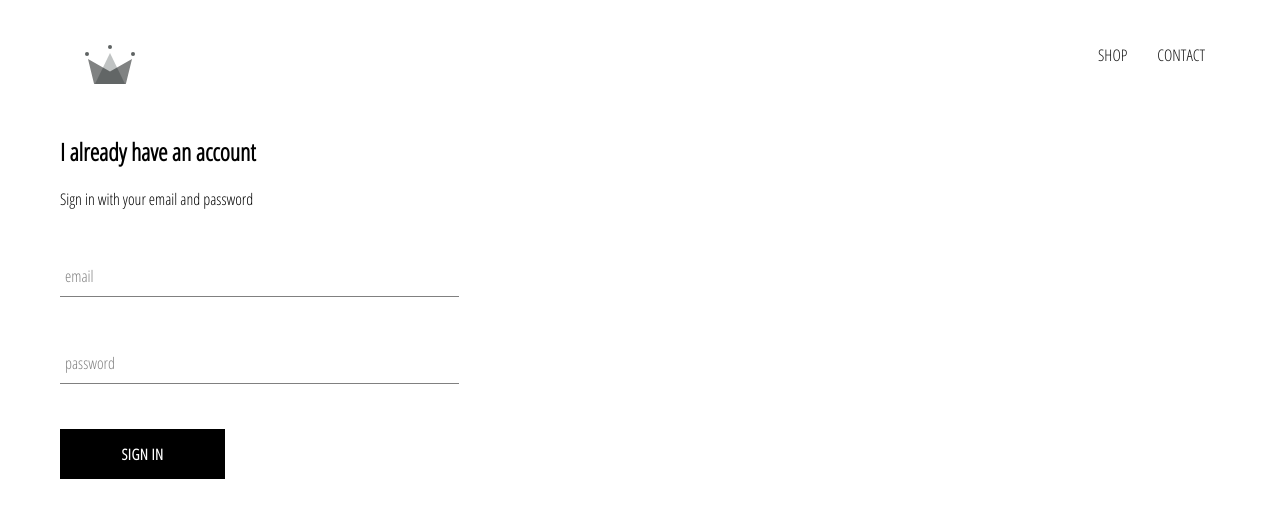
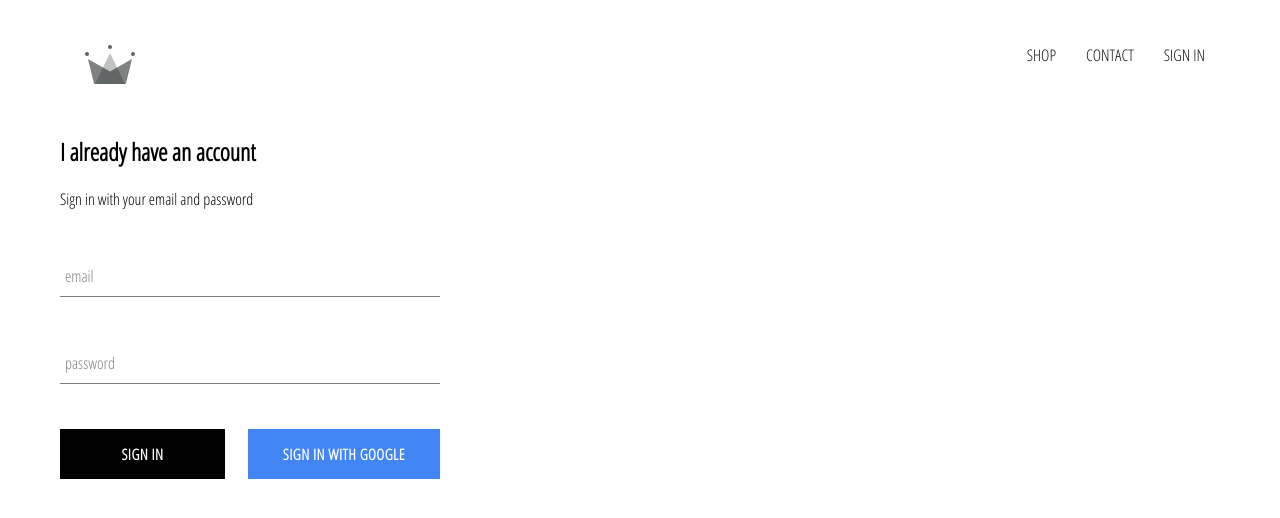
Before and after one commit to sahilbarvaliya/crwn-clothing, a React (Create React App) app: page /signin in a window 1280 px wide. Shown: the top 518 px of the page. Built offline with nearby package versions, Linux system fonts and the light colour scheme; no server answers.

Commit message:
add signin and signout using firebase

```diff
--- a/src/App.css
+++ b/src/App.css
@@ -12,3 +12,7 @@
 	text-decoration: none;
 	color: #111;
 }
+
+* {
+	box-sizing: border-box;
+}
--- a/src/App.js
+++ b/src/App.js
@@ -1,14 +1,40 @@
+import React from "react";
 import "./App.css";
 import HomePage from "./pages/homepage/homepage.component";
 import ShopPage from "./pages/shop/shop.component";
 import Header from "./components/header/header.component";
 import SingInAndSignUpPage from "./pages/sign-in-and-sign-up/sign-in-and-sign-up.component";
 import { BrowserRouter as Router, Routes, Route } from "react-router-dom";
-function App() {
+import { auth } from "./components/firebase/firebase.utils";
+
+class App extends React.Component {
+	constructor() {
+		super();
+
+		this.state = {
+			currentUser: null,
+		};
+	}
+
+	unsubscribeFromAuth = null;
+
+	componentDidMount() {
+		this.unsubscribeFromAuth = auth.onAuthStateChanged((user) => {
+			this.setState({ currentUser: user });
+
+			console.log(user);
+		});
+	}
+
+	componentWillUnmount() {
+		this.unsubscribeFromAuth();
+	}
+
+	render() {
 		return (
 			<div>
 				<Router>
-				<Header />
+					<Header currentUser={this.state.currentUser} />
 					<Routes>
 						<Route exact path="/" element={<HomePage />} />
 						<Route exact path="/shop" element={<ShopPage />} />
@@ -18,5 +44,6 @@
 			</div>
 		);
 	}
+}
 
 export default App;
--- a/src/components/custom-button/custom-button.component.jsx
+++ b/src/components/custom-button/custom-button.component.jsx
@@ -1,9 +1,12 @@
 import React from "react";
 import "./custom-button.style.scss";
 
-const CustomButton = ({ children, ...otherProps }) => {
+const CustomButton = ({ children, isGoogleSignIn, ...otherProps }) => {
 	return (
-		<button className="custom-button" {...otherProps}>
+		<button
+			className={`${isGoogleSignIn ? "google-sign-in" : ""} custom-button`}
+			{...otherProps}
+		>
 			{children}
 		</button>
 	);
--- a/src/components/custom-button/custom-button.style.scss
+++ b/src/components/custom-button/custom-button.style.scss
@@ -19,4 +19,13 @@
 		color: black;
 		border: 1px solid black;
 	}
+
+	&.google-sign-in {
+		background-color: #4285f4;
+		color: white;
+
+		&:hover {
+			background-color: #357ae8;
+		}
+	}
 }
--- /dev/null
+++ b/src/components/firebase/firebase.utils.js
@@ -0,0 +1,28 @@
+import firebase from "firebase/app";
+import "firebase/firestore";
+import "firebase/auth";
+
+const config = {
+	apiKey: "AIzaSyAtg55MaAVaQWcyDgoHt5LQi3W60DDfN3s",
+	authDomain: "crwn-clothings-db-76c03.firebaseapp.com",
+	projectId: "crwn-clothings-db-76c03",
+	storageBucket: "crwn-clothings-db-76c03.appspot.com",
+	messagingSenderId: "972214071101",
+	appId: "1:972214071101:web:382152bd3230eefceedf54",
+	measurementId: "G-1Z1793N7WZ",
+};
+
+// Initialize Firebase
+firebase.initializeApp(config);
+
+export const auth = firebase.auth();
+export const firestore = firebase.firestore();
+
+const provider = new firebase.auth.GoogleAuthProvider();
+
+provider.setCustomParameters({ prompt: "select_account" });
+export const signInWithGoogle = () => {
+	auth.signInWithPopup(provider);
+};
+
+export default firebase;
--- a/src/components/header/header.component.jsx
+++ b/src/components/header/header.component.jsx
@@ -2,8 +2,9 @@
 import { Link } from "react-router-dom";
 import "./header.style.scss";
 import { ReactComponent as Logo } from "../../assets/crown.svg";
+import { auth } from "../firebase/firebase.utils";
 
-const Header = () => {
+const Header = ({ currentUser }) => {
 	return (
 		<div className="header">
 			<Link to="/" className="logo-container">
@@ -16,6 +17,15 @@
 				<Link to="/contact" className="option">
 					CONTACT
 				</Link>
+				{currentUser ? (
+					<div className="option" onClick={() => auth.signOut()}>
+						SIGN OUT
+					</div>
+				) : (
+					<Link className="option" to="/signin">
+						SIGN IN
+					</Link>
+				)}
 			</div>
 		</div>
 	);
--- a/src/components/header/header.style.scss
+++ b/src/components/header/header.style.scss
@@ -20,6 +20,7 @@
 
 		.option {
 			padding: 10px 15px;
+			cursor: pointer;
 		}
 	}
 }
--- a/src/components/sign-in/sign-in.component.jsx
+++ b/src/components/sign-in/sign-in.component.jsx
@@ -1,6 +1,7 @@
 import React from "react";
 import FormInput from "../form-input/form-input.component";
 import CustomButton from "../custom-button/custom-button.component";
+import { signInWithGoogle } from "../../components/firebase/firebase.utils";
 import "./sign-in.style.scss";
 class SignIn extends React.Component {
 	constructor(props) {
@@ -46,7 +47,12 @@
 						label="password"
 						required
 					/>
-					<CustomButton type="submit">sign in</CustomButton>
+					<div className="buttons">
+						<CustomButton type="submit">sign in</CustomButton>
+						<CustomButton onClick={signInWithGoogle} isGoogleSignIn>
+							sign in with google
+						</CustomButton>
+					</div>
 				</form>
 			</div>
 		);
--- a/src/components/sign-in/sign-in.style.scss
+++ b/src/components/sign-in/sign-in.style.scss
@@ -1,9 +1,14 @@
 .sign-in {
-	width: 30vw;
+	width: 380px;
 	display: flex;
 	flex-direction: column;
 
 	.title {
 		margin: 10px 0;
 	}
+
+	.buttons {
+		display: flex;
+		justify-content: space-between;
+	}
 }
```
Lines whose indentation alone changed are shown as unchanged.
